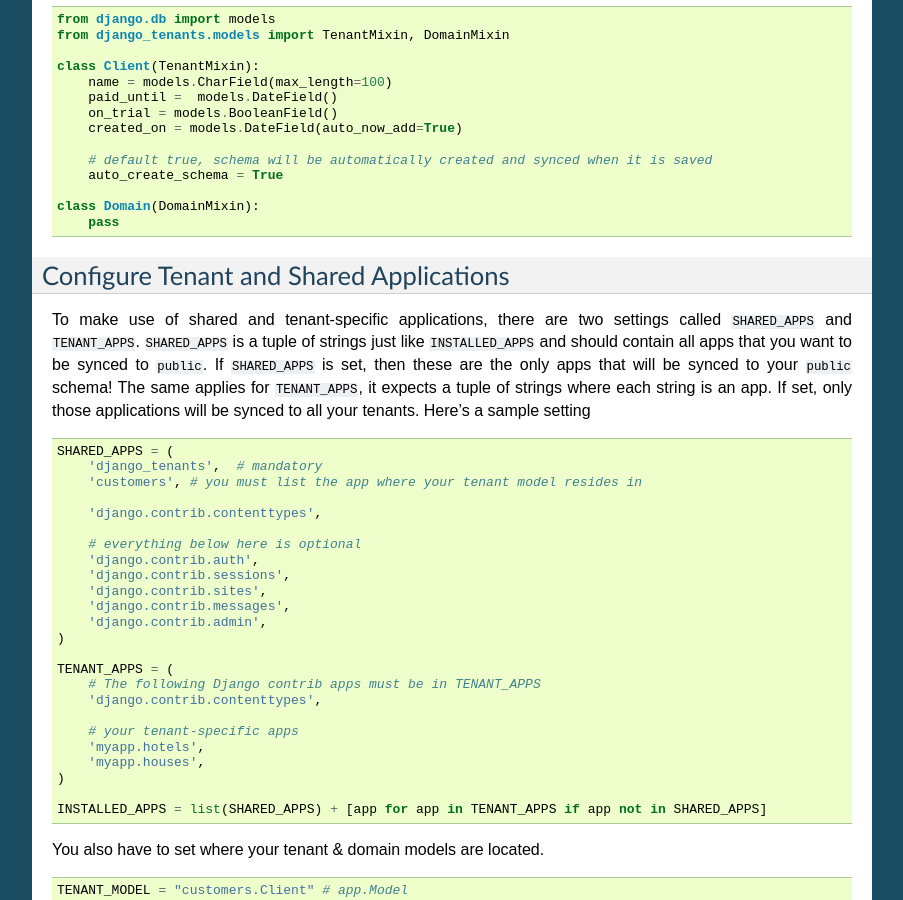
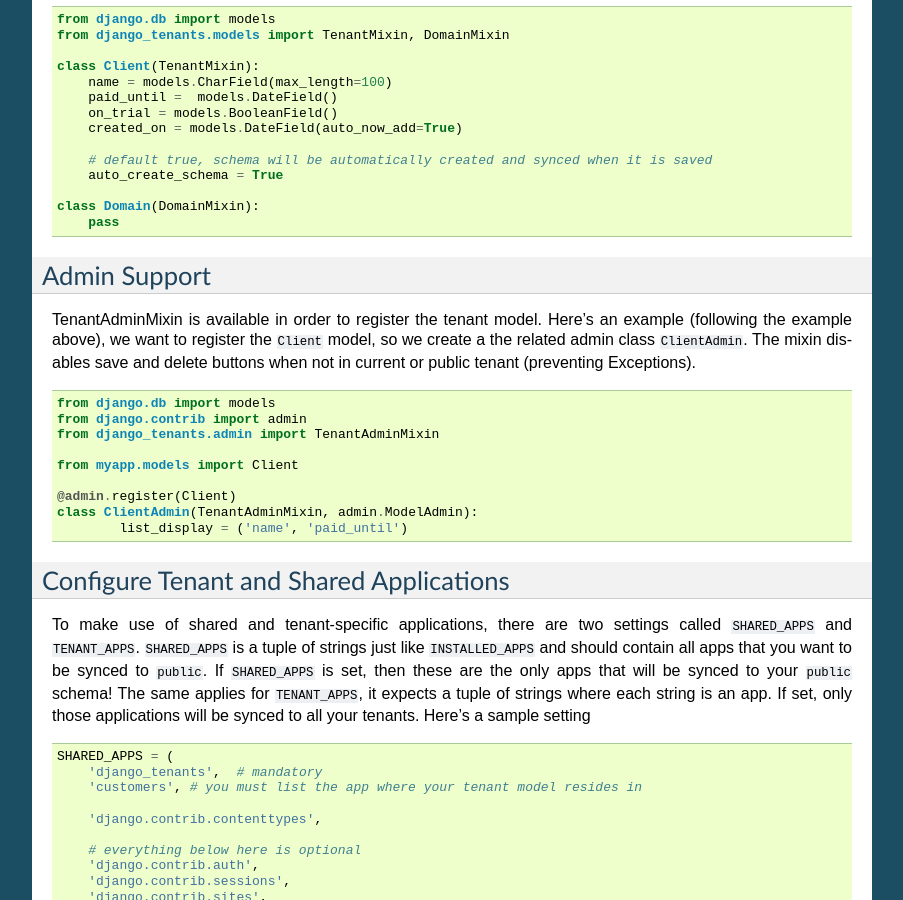
Before and after one commit to django-tenants/django-tenants, a Sphinx documentation site: the page built from docs/install.rst, in a window 1280 px wide and 900 px high, scrolled down 1146 px. Shown: the whole window, without its empty margins (198-1101 px from the left). Built offline with Sphinx 7.4.7, drawn with Linux system fonts in a browser that asks for light colours; the version number could not be read and is left out.

Commit message:
documentation

```diff
--- a/docs/install.rst
+++ b/docs/install.rst
@@ -78,6 +78,25 @@
 
     class Domain(DomainMixin):
         pass
+
+Admin Support
+=========================
+TenantAdminMixin is available in order to register the tenant model.
+Here's an example (following the example above), we want to register the ``Client`` model, so we create a the related admin class ``ClientAdmin``.
+The mixin disables save and delete buttons when not in current or public tenant (preventing Exceptions).
+
+.. code-block:: python
+
+    from django.db import models
+    from django.contrib import admin
+    from django_tenants.admin import TenantAdminMixin
+
+    from myapp.models import Client
+
+    @admin.register(Client)
+    class ClientAdmin(TenantAdminMixin, admin.ModelAdmin):
+            list_display = ('name', 'paid_until')
+
 
 Configure Tenant and Shared Applications
 ========================================
```
Also changed, not shown: 1 other file.
